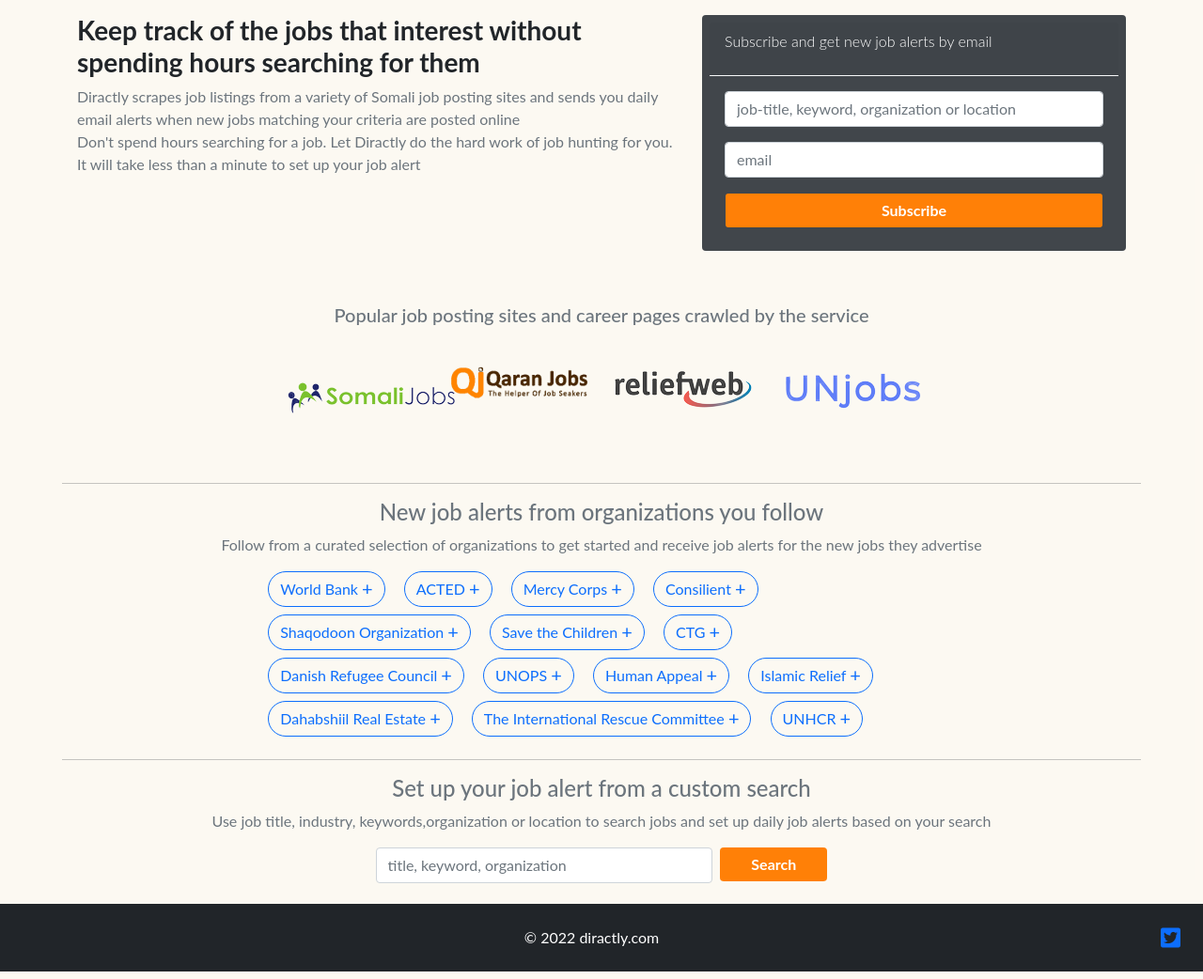
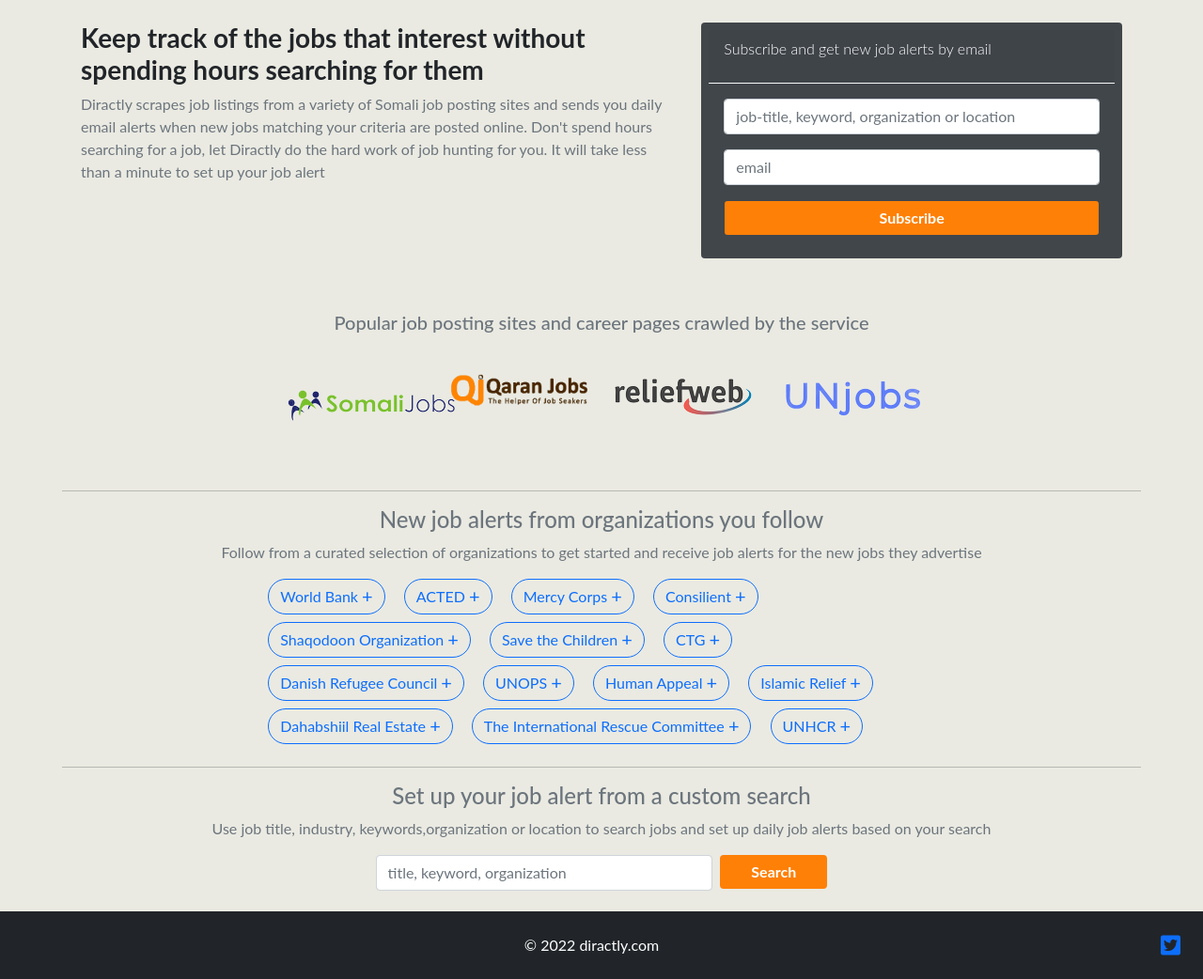
Before and after one commit to khldH/jobalertusingtextsimilarity, a FastAPI app: page / in a window 1280 px wide. Shown: the part 80-1122 px from the top of the page at 94% size. Run offline with FastAPI, Linux system fonts and the light colour scheme; parts of the project's set-up code (start-up, migrations or seed data) failed here and were passed over; some libraries are stand-ins or nearby versions.

Commit message:
refactor

```diff
--- a/templates/home/index.html
+++ b/templates/home/index.html
@@ -15,17 +15,15 @@
 {% if jobs%}
 <div></div>
 {% else %}
-<div class="position-relative w-100" style="background-color:rgb(252 248 239 / 80%)">
+<div class="position-relative w-100" style="background-color:rgb(234, 234, 226)">
     <div class="container">
-        <div class="row pt-3">
+        <div class="row pt-4 pl-1 pr-1">
             <div class="col-lg mb-2">
-                <h3 class="font-weight-bold">Keep track of the jobs that interest without spending hours
+                <h3 class="font-weight-bold ">Keep track of the jobs that interest without spending hours
                     searching for them</h3>
-                <span class="text-muted ">Diractly scrapes job listings from a variety of Somali
+                <span class="text-muted text-center">Diractly scrapes job listings from a variety of Somali
                 job posting sites and sends you daily
-                email alerts when new jobs matching your criteria are posted online</span>
-                <br>
-                <span class="text-muted"> Don't spend hours searching for a job. Let Diractly do the hard work of job hunting for you. It will take less than a minute to set up your job alert</span>
+                email alerts when new jobs matching your criteria are posted online. Don't spend hours searching for a job, let Diractly do the hard work of job hunting for you. It will take less than a minute to set up your job alert</span>
                 <!--            <hr>-->
             </div>
             <div class="col-lg-5">
@@ -249,7 +247,7 @@
 {% endif %}
 <div class="">
     {% if jobs%}
-    <div class="row p-2 mt-2 justify-content-center align-items-center">
+    <div class="row p-4 mt-2 justify-content-center align-items-center">
         <div class="col-lg-6 ">
             <form action="/search/">
                 <div class="p-1 bg-light rounded rounded-pill shadow-sm">
@@ -268,7 +266,7 @@
             <!-- End -->
         </div>
     </div>
-    <div class="row p-3">
+    <div class="row p-3" >
         <hr>
         <div class="col-md-4">
             <div class="card bg-dark mb-3" style="background-color:#41464b !important">
```
